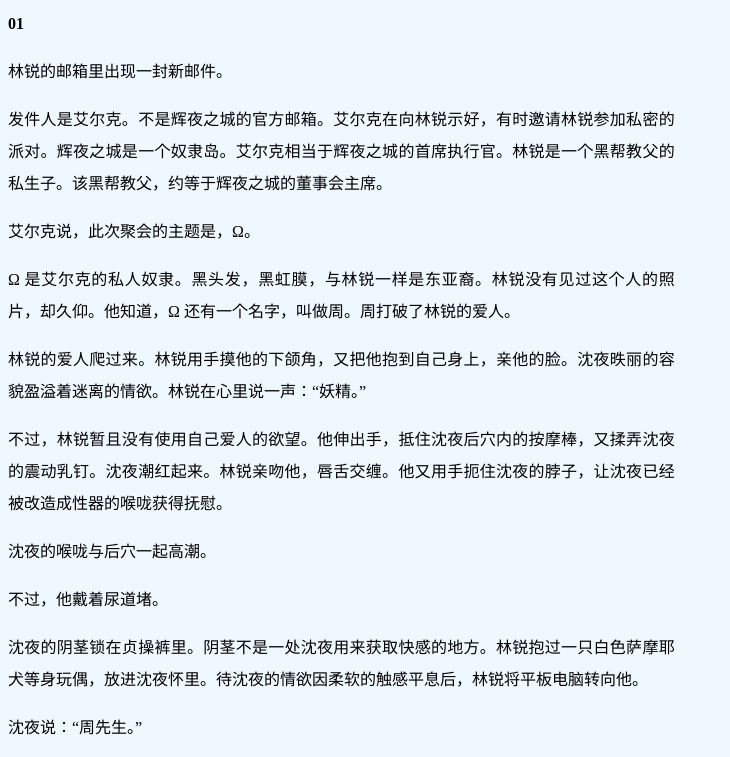
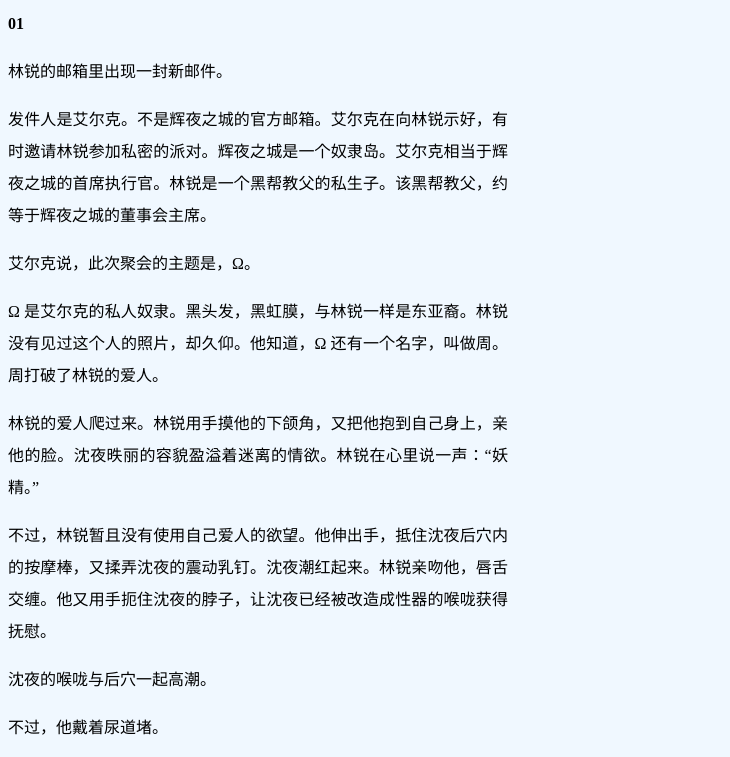
Before and after one commit to ravenmirth/ravenmirth.github.io, a plain HTML site: page on-depriving-gratification/prologue.html in a window 1280 px wide. Shown: the top 757 px of the page, without its empty margins (0-730 px from the left). Drawn offline with Linux system fonts and the light colour scheme; a web font is replaced by a local one.

Commit message:
Update styles.css

```diff
--- a/styles.css
+++ b/styles.css
@@ -16,5 +16,5 @@ a:hover {
 }
 
 div.corpse {
-  max-width: 500pt;
+  max-width: 500px;
 }
```
